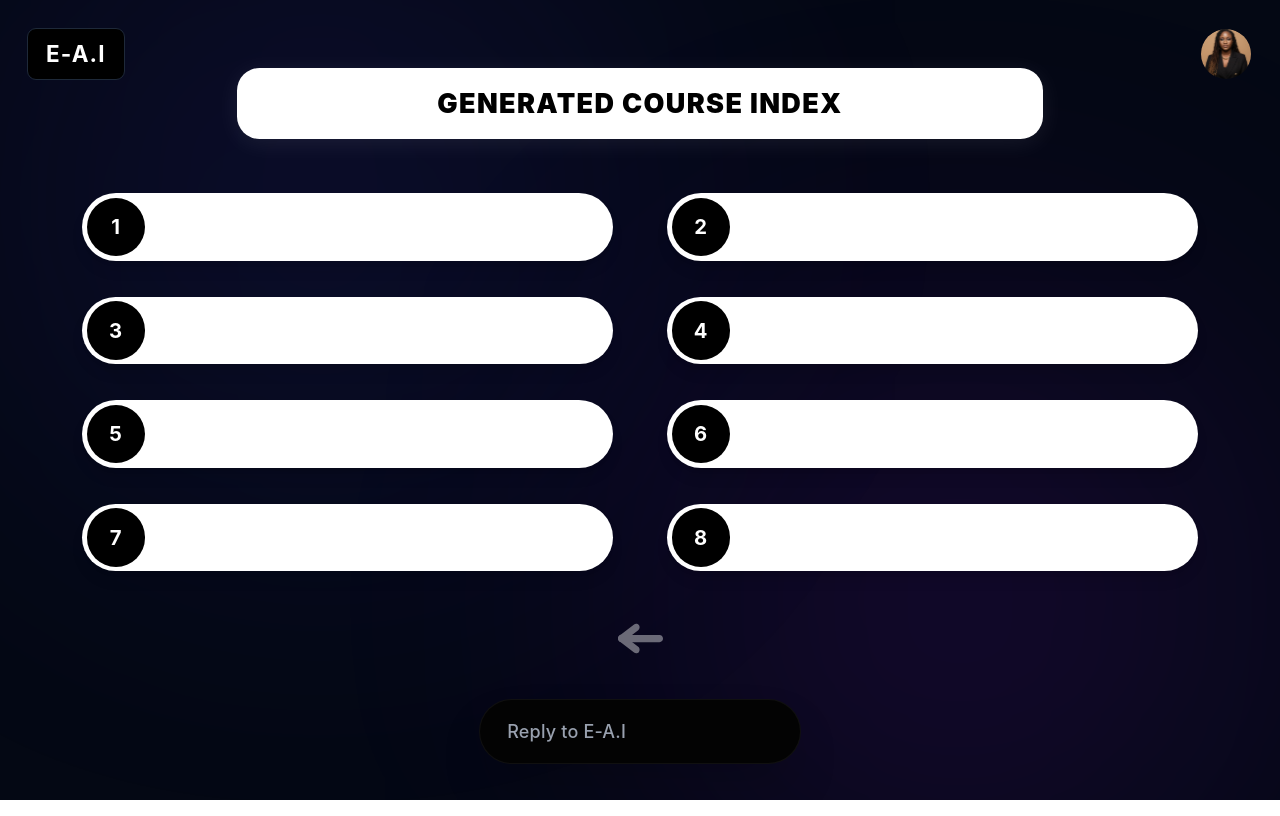
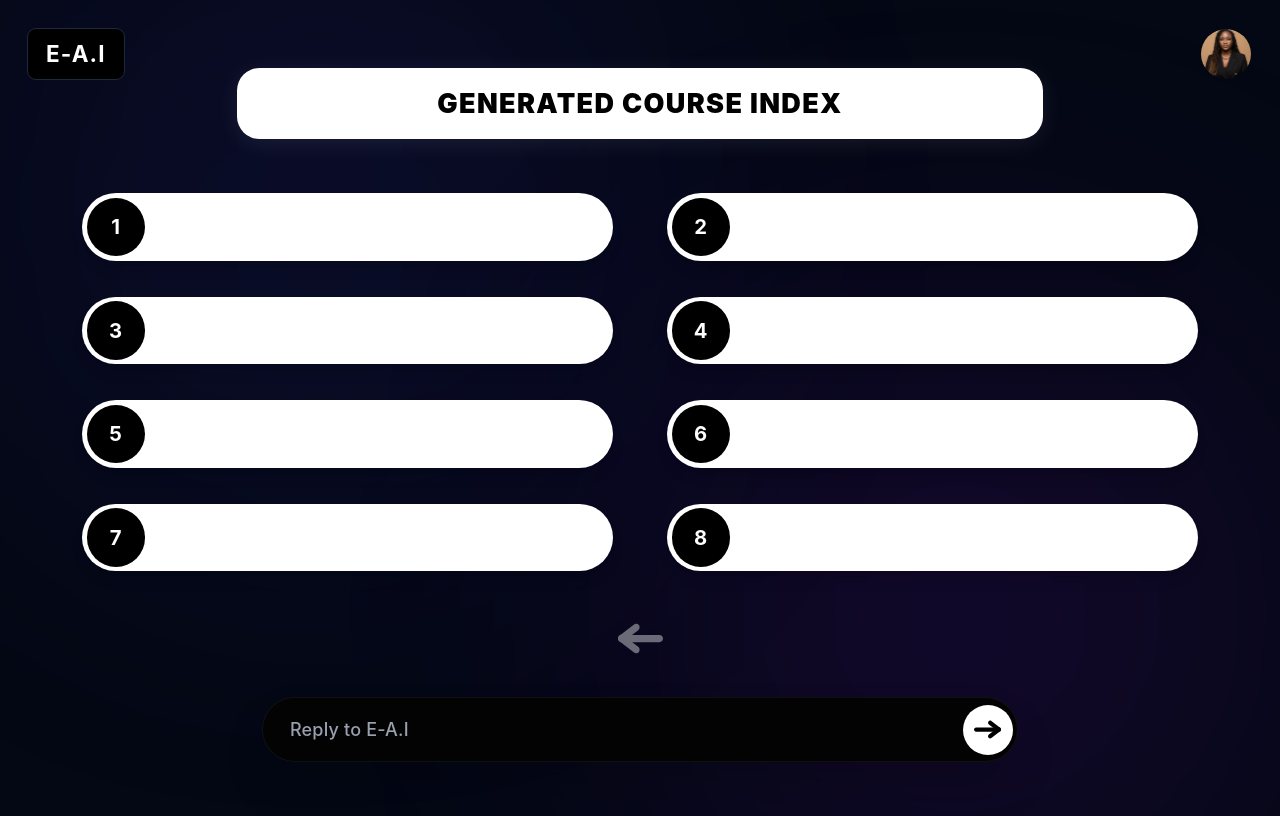
Before and after one commit to Phawaaaz/Etech, a React (Vite) app: page /course-index in a window 1280 px wide. Built offline with nearby package versions, Linux system fonts and the light colour scheme.

Commit message:
Modified ChatInputFooter:  Modified footer structure with styling and button integration

```diff
--- a/src/components/ChatInputFooter.jsx
+++ b/src/components/ChatInputFooter.jsx
@@ -1,12 +1,17 @@
+import blackArrowIcon from "../assets/black-arrow.svg";
+
 export default function ChatInputFooter() {
   return (
-    <footer>
+    <footer className="w-full max-w-2xl mt-8 mb-4 relative z-10">
       <div className="relative flex items-center w-full bg-[#030303] rounded-full p-1 pl-6 shadow-2xl border border-white/5">
         <input
           type="text"
           placeholder="Reply to E-A.I"
           className="flex-1 bg-transparent text-gray-300 placeholder-gray-400 outline-none py-2 md:py-3 text-sm md:text-base font-medium"
         />
+        <button className="w-10 h-10 md:w-11 md:h-11 bg-white rounded-[2.5rem] flex items-center justify-center text-black hover:bg-gray-200 transition-colors shrink-0 ml-4 group">
+          <img src={blackArrowIcon} alt="Enter" className="w-6 h-6" />
+        </button>
       </div>
     </footer>
   );
```
